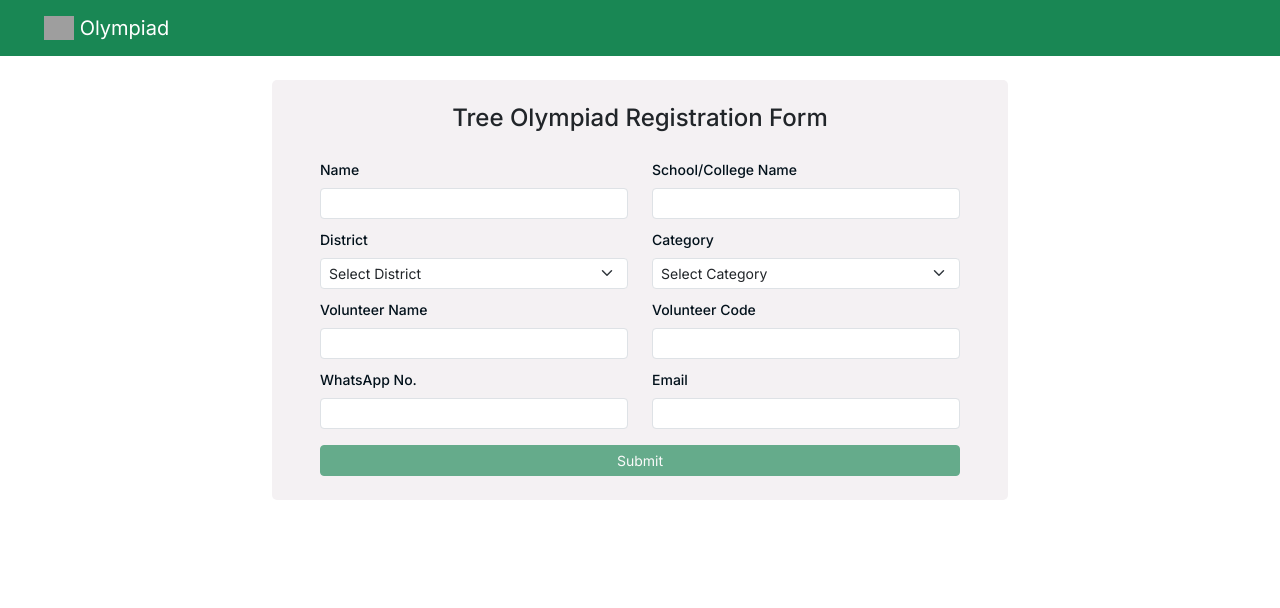
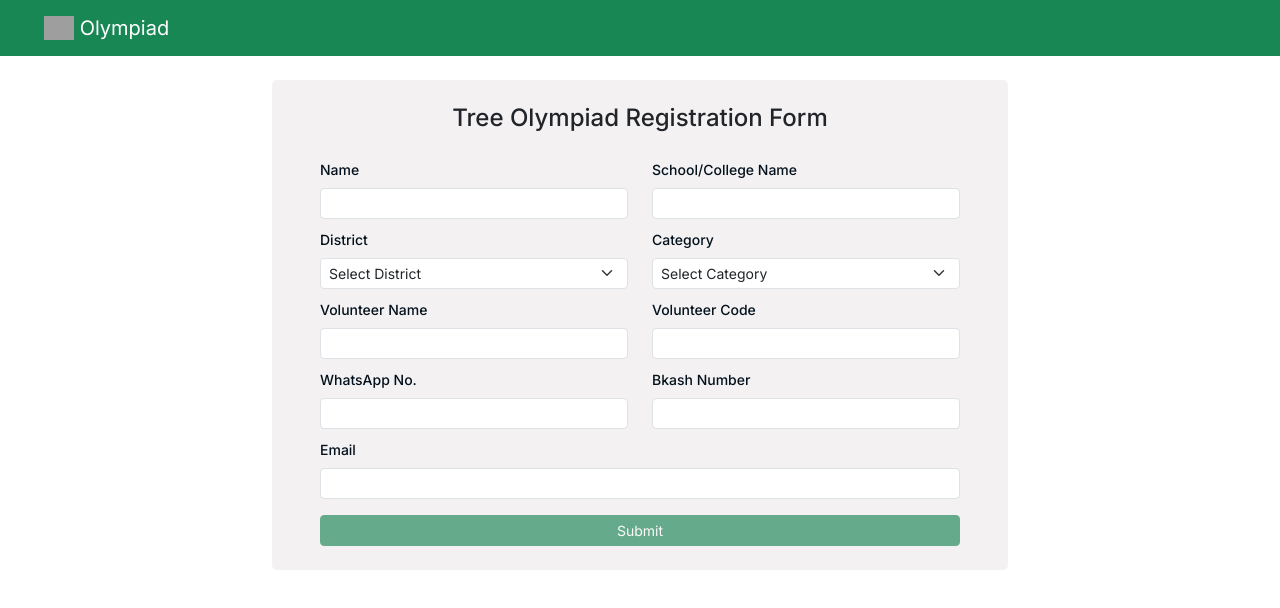
Before and after one commit to Melodious-nub/project-math-olympiad, an Angular app: page /tree-olympiad-registration in a window 1280 px wide. Shown: the top 608 px of the page. Built offline with nearby package versions, Linux system fonts and the light colour scheme; grey boxes are pictures that could not be loaded.

Commit message:
updated with new field added

```diff
--- a/src/app/pages/deyalpotrika-registration/deyalpotrika-registration.component.html
+++ b/src/app/pages/deyalpotrika-registration/deyalpotrika-registration.component.html
@@ -120,8 +120,17 @@
           </div>
         </div>
 
+        <!-- Bkash Number Field -->
+        <div class="mb-2 col-md-6">
+          <label for="bkashNumber" class="form-label">Bkash Number</label>
+          <input type="tel" id="bkashNumber" class="form-control form-control-sm" [ngClass]="{'is-invalid': !bkashNumber.valid && bkashNumber.touched}" name="bkashNumber" ngModel required #bkashNumber="ngModel">
+          <div *ngIf="!bkashNumber.valid && bkashNumber.touched" class="text-danger">
+            Bkash number is required.
+          </div>
+        </div>
+
         <!-- Email Field -->
-        <div class="mb-2 col-md-12">
+        <div class="mb-2 col-md-6">
           <label for="email" class="form-label">Email</label>
           <input type="email" id="email" class="form-control form-control-sm" [ngClass]="{'is-invalid': !email.valid && email.touched}" name="email" ngModel required email #email="ngModel">
           <div *ngIf="!email.valid && email.touched" class="text-danger">
--- a/src/app/pages/tree-olympiad-registration/tree-olympiad-registration.component.html
+++ b/src/app/pages/tree-olympiad-registration/tree-olympiad-registration.component.html
@@ -111,8 +111,17 @@
           </div>
         </div>
 
+        <!-- Bkash Number Field -->
+        <div class="mb-2 col-md-6">
+          <label for="bkashNumber" class="form-label">Bkash Number</label>
+          <input type="tel" id="bkashNumber" class="form-control form-control-sm" [ngClass]="{'is-invalid': !bkashNumber.valid && bkashNumber.touched}" name="bkashNumber" ngModel required #bkashNumber="ngModel">
+          <div *ngIf="!bkashNumber.valid && bkashNumber.touched" class="text-danger">
+            Bkash number is required.
+          </div>
+        </div>
+
         <!-- Email Field -->
-        <div class="mb-2 col-md-6">
+        <div class="mb-2 col-md-12">
           <label for="email" class="form-label">Email</label>
           <input type="email" id="email" class="form-control form-control-sm" [ngClass]="{'is-invalid': !email.valid && email.touched}" name="email" ngModel required email #email="ngModel">
           <div *ngIf="!email.valid && email.touched" class="text-danger">
```
